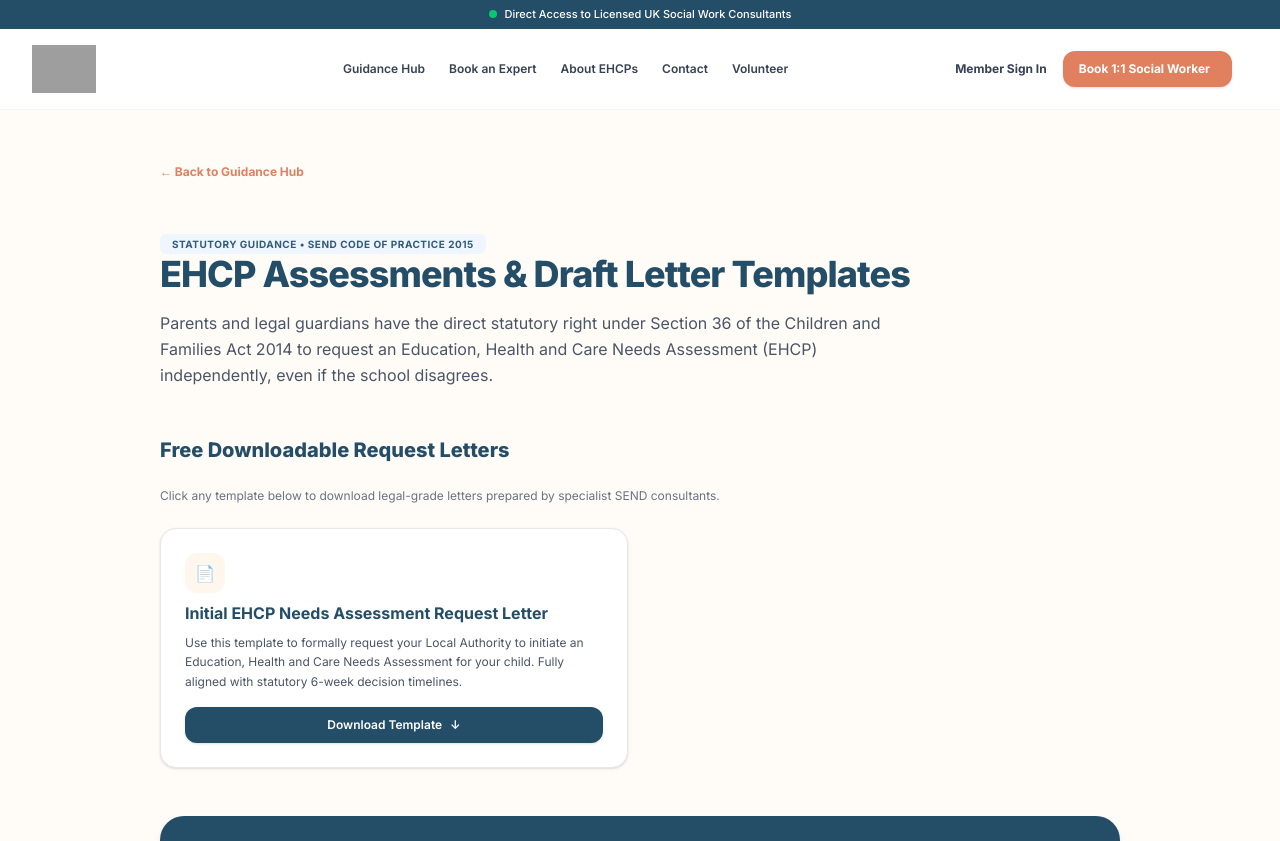
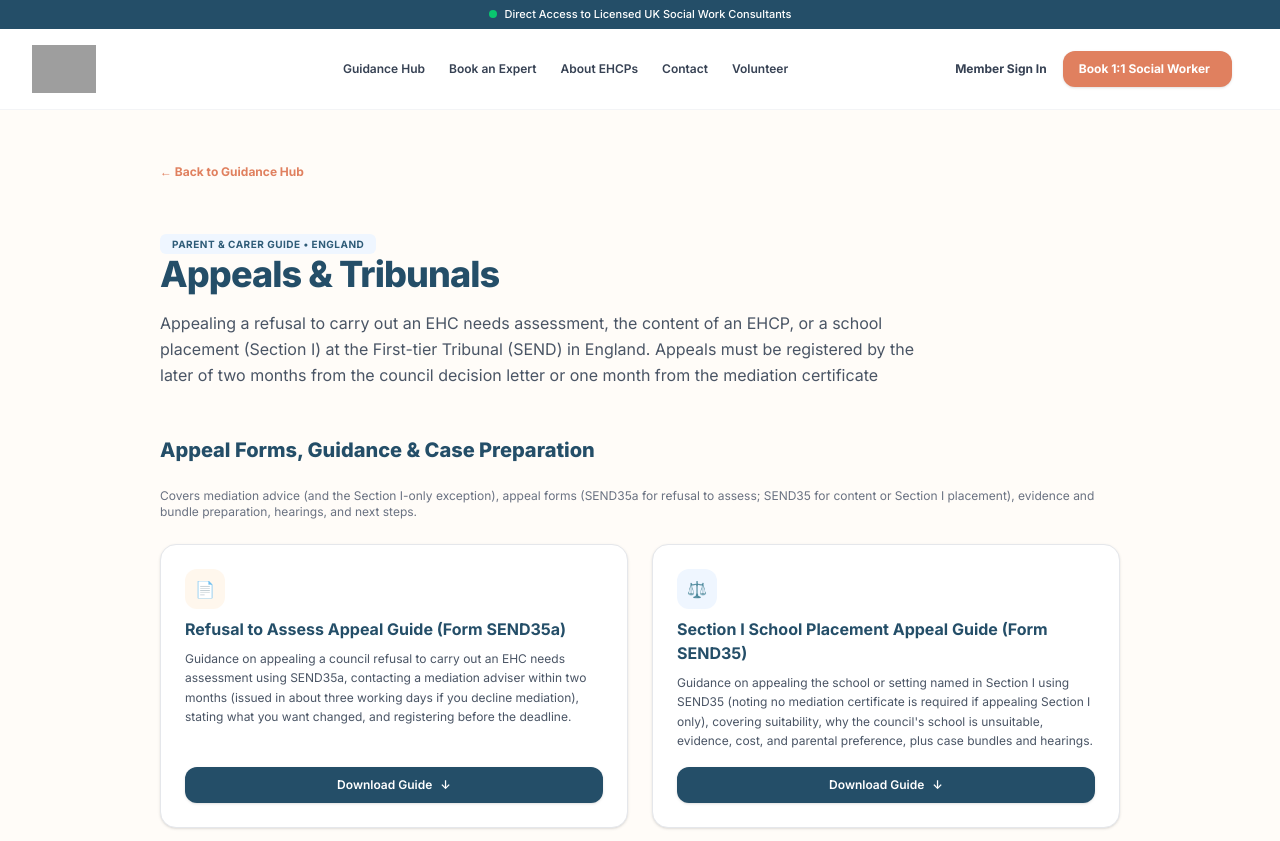
Before and after one commit to SamuelNiniola/tajora-ehcp-helper, a Next.js app: page /guidance/appeals-tribunals in a window 1280 px wide. Shown: the top 841 px of the page. Built offline with nearby package versions, Linux system fonts and the light colour scheme; grey boxes are pictures that could not be loaded.

Commit message:
Updates on Guidance pages content

```diff
--- a/app/guidance/appeals-tribunals/page.tsx
+++ b/app/guidance/appeals-tribunals/page.tsx
@@ -25,13 +25,13 @@ export default function EHCPAssessmentsPage() {
       {/* Hero Header */}
       <div className="space-y-4">
         <span className="text-[10px] font-bold uppercase tracking-wider bg-blue-50 text-brand-blue px-3 py-1 rounded-md">
-          Statutory Guidance • SEND Code of Practice 2015
+          PARENT & CARER GUIDE • ENGLAND
         </span>
         <h1 className="text-3xl sm:text-4xl font-extrabold text-brand-navy tracking-tight">
-          EHCP Assessments & Draft Letter Templates
+          Appeals & Tribunals
         </h1>
         <p className="text-sm sm:text-base text-gray-600 leading-relaxed max-w-3xl">
-          Parents and legal guardians have the direct statutory right under Section 36 of the Children and Families Act 2014 to request an Education, Health and Care Needs Assessment (EHCP) independently, even if the school disagrees.
+          Appealing a refusal to carry out an EHC needs assessment, the content of an EHCP, or a school placement (Section I) at the First-tier Tribunal (SEND) in England. Appeals must be registered by the later of two months from the council decision letter or one month from the mediation certificate
         </p>
       </div>
 
@@ -45,9 +45,9 @@ export default function EHCPAssessmentsPage() {
 
       {/* Templates Section */}
       <section className="space-y-6">
-        <h2 className="text-xl font-extrabold text-brand-navy">Free Downloadable Request Letters</h2>
+        <h2 className="text-xl font-extrabold text-brand-navy">Appeal Forms, Guidance & Case Preparation</h2>
         <p className="text-xs text-gray-500">
-          Click any template below to download legal-grade letters prepared by specialist SEND consultants.
+          Covers mediation advice (and the Section I-only exception), appeal forms (SEND35a for refusal to assess; SEND35 for content or Section I placement), evidence and bundle preparation, hearings, and next steps.
         </p>
 
         <div className="grid grid-cols-1 md:grid-cols-2 gap-6">
@@ -59,10 +59,10 @@ export default function EHCPAssessmentsPage() {
                   📄
                 </div>
                 <h3 className="font-bold text-brand-navy text-sm sm:text-base">
-                  Initial EHCP Needs Assessment Request Letter
+                  Refusal to Assess Appeal Guide (Form SEND35a)
                 </h3>
                 <p className="text-xs text-gray-600 leading-relaxed">
-                  Use this template to formally request your Local Authority to initiate an Education, Health and Care Needs Assessment for your child. Fully aligned with statutory 6-week decision timelines.
+                  Guidance on appealing a council refusal to carry out an EHC needs assessment using SEND35a, contacting a mediation adviser within two months (issued in about three working days if you decline mediation), stating what you want changed, and registering before the deadline.
                 </p>
               </div>
 
@@ -73,32 +73,32 @@ export default function EHCPAssessmentsPage() {
                 rel="noopener noreferrer"
                 className="w-full bg-brand-navy hover:bg-brand-orange text-white font-semibold py-2.5 rounded-xl text-xs transition-colors shadow flex items-center justify-center space-x-2 cursor-pointer no-underline"
               >
-              <span>Download Template</span>
+              <span>Download Guide</span>
               <span>↓</span>
             </a>
           </div>
 
-          {/* Template Card 2
+          {/* Template Card 2 */}
           <div className="bg-white p-6 rounded-2xl border border-gray-200 shadow-sm space-y-4 flex flex-col justify-between">
             <div className="space-y-2">
               <div className="w-10 h-10 bg-blue-50 text-brand-blue rounded-xl flex items-center justify-center font-bold">
                 ⚖️
               </div>
               <h3 className="font-bold text-brand-navy text-sm sm:text-base">
-                Response Letter to 'Refusal to Assess'
+                Section I School Placement Appeal Guide (Form SEND35)
               </h3>
               <p className="text-xs text-gray-600 leading-relaxed">
-                If your Local Authority refuses to assess your child, use this pre-formatted letter to challenge their decision within the statutory pre-mediation window.
+                Guidance on appealing the school or setting named in Section I using SEND35 (noting no mediation certificate is required if appealing Section I only), covering suitability, why the council's school is unsuitable, evidence, cost, and parental preference, plus case bundles and hearings.
               </p>
             </div>
             <button
               onClick={() => handleDownload('Refusal to Assess Appeal Letter')}
               className="w-full bg-brand-navy hover:bg-brand-orange text-white font-semibold py-2.5 rounded-xl text-xs transition-colors shadow flex items-center justify-center space-x-2 cursor-pointer"
             >
-              <span>Download Template</span>
+              <span>Download Guide</span>
               <span>↓</span>
             </button>
-          </div> */}
+          </div>
 
         </div>
       </section>
--- a/app/guidance/care-hours/page.tsx
+++ b/app/guidance/care-hours/page.tsx
@@ -25,13 +25,13 @@ export default function EHCPAssessmentsPage() {
       {/* Hero Header */}
       <div className="space-y-4">
         <span className="text-[10px] font-bold uppercase tracking-wider bg-blue-50 text-brand-blue px-3 py-1 rounded-md">
-          Statutory Guidance • SEND Code of Practice 2015
+          PARENT & CARER GUIDE • ENGLAND
         </span>
         <h1 className="text-3xl sm:text-4xl font-extrabold text-brand-navy tracking-tight">
-          EHCP Assessments & Draft Letter Templates
+          Care Hours & Social Care
         </h1>
         <p className="text-sm sm:text-base text-gray-600 leading-relaxed max-w-3xl">
-          Parents and legal guardians have the direct statutory right under Section 36 of the Children and Families Act 2014 to request an Education, Health and Care Needs Assessment (EHCP) independently, even if the school disagrees.
+          How to request a Children's Social Care Assessment and secure overnight respite or direct payments. Under section 17 of the Children Act 1989, a disabled child is legally a child in need, and you do not need an EHCP or a diagnosis to ask.
         </p>
       </div>
 
@@ -45,9 +45,9 @@ export default function EHCPAssessmentsPage() {
 
       {/* Templates Section */}
       <section className="space-y-6">
-        <h2 className="text-xl font-extrabold text-brand-navy">Free Downloadable Request Letters</h2>
+        <h2 className="text-xl font-extrabold text-brand-navy">Request Letter & Assessment Guidance</h2>
         <p className="text-xs text-gray-500">
-          Click any template below to download legal-grade letters prepared by specialist SEND consultants.
+          Use the draft letter and guidance below to request a Children in Need assessment and a parent carer needs assessment in writing, prepare a two-week care diary, and follow up if support is delayed or refused.
         </p>
 
         <div className="grid grid-cols-1 md:grid-cols-2 gap-6">
@@ -59,10 +59,10 @@ export default function EHCPAssessmentsPage() {
                   📄
                 </div>
                 <h3 className="font-bold text-brand-navy text-sm sm:text-base">
-                  Initial EHCP Needs Assessment Request Letter
+                  Draft Letter: Request for Assessment
                 </h3>
                 <p className="text-xs text-gray-600 leading-relaxed">
-                  Use this template to formally request your Local Authority to initiate an Education, Health and Care Needs Assessment for your child. Fully aligned with statutory 6-week decision timelines.
+                  Use this template to write to the Head of Children with Disabilities Service to request a section 17 Children in Need assessment, a parent carer needs assessment, and consideration of short breaks, overnight respite, and direct payments (including section 2 of the Chronically Sick and Disabled Persons Act 1970).
                 </p>
               </div>
 
@@ -78,27 +78,27 @@ export default function EHCPAssessmentsPage() {
             </a>
           </div>
 
-          {/* Template Card 2
+          {/* Template Card 2 */}
           <div className="bg-white p-6 rounded-2xl border border-gray-200 shadow-sm space-y-4 flex flex-col justify-between">
             <div className="space-y-2">
               <div className="w-10 h-10 bg-blue-50 text-brand-blue rounded-xl flex items-center justify-center font-bold">
                 ⚖️
               </div>
               <h3 className="font-bold text-brand-navy text-sm sm:text-base">
-                Response Letter to 'Refusal to Assess'
+                Step-by-Step Guide: Care Hours, Overnight Respite & Direct Payments
               </h3>
               <p className="text-xs text-gray-600 leading-relaxed">
-                If your Local Authority refuses to assess your child, use this pre-formatted letter to challenge their decision within the statutory pre-mediation window.
+                Covers finding the right council team, keeping a two-week care diary and weekly care hours, the 1-working-day referral decision and 45-working-day assessment timeline, Child in Need plans, overnight respite (and EHCP Section H1), direct payments, and next steps if refused or delayed.
               </p>
             </div>
             <button
-              onClick={() => handleDownload('Refusal to Assess Appeal Letter')}
+              onClick={() => handleDownload('Step-by-Step Guide: Care Hours, Overnight Respite & Direct Payments')}
               className="w-full bg-brand-navy hover:bg-brand-orange text-white font-semibold py-2.5 rounded-xl text-xs transition-colors shadow flex items-center justify-center space-x-2 cursor-pointer"
             >
               <span>Download Template</span>
               <span>↓</span>
             </button>
-          </div> */}
+          </div>
 
         </div>
       </section>
--- a/app/guidance/dla-benefits/page.tsx
+++ b/app/guidance/dla-benefits/page.tsx
@@ -136,7 +136,7 @@ export default function EHCPAssessmentsPage() {
       {/* Call to Action Footer */}
       <section className=" bg-brand-navy text-white p-8 rounded-3xl flex flex-col sm:flex-row items-center justify-between gap-6 shadow-md">
         <div className="space-y-2 text-center sm:text-left">
-          <h3 className="text-lg font-bold">Need a professional social worker to review your letter?</h3>
+          <h3 className="text-lg font-bold">Need a professional social worker to help with filling out the DLA form?</h3>
           <p className="text-xs text-blue-200">Book a 1:1 case consultation to ensure your application meets all legal criteria.</p>
         </div>
         <Link
```
